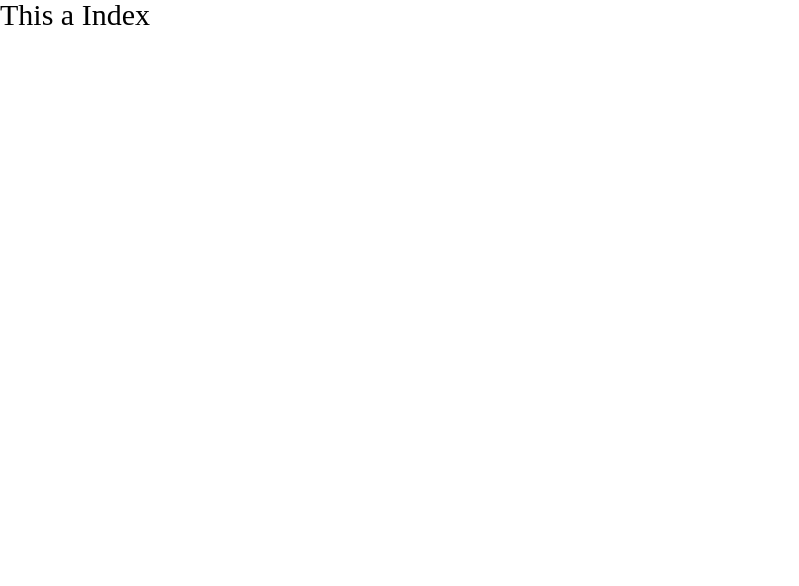
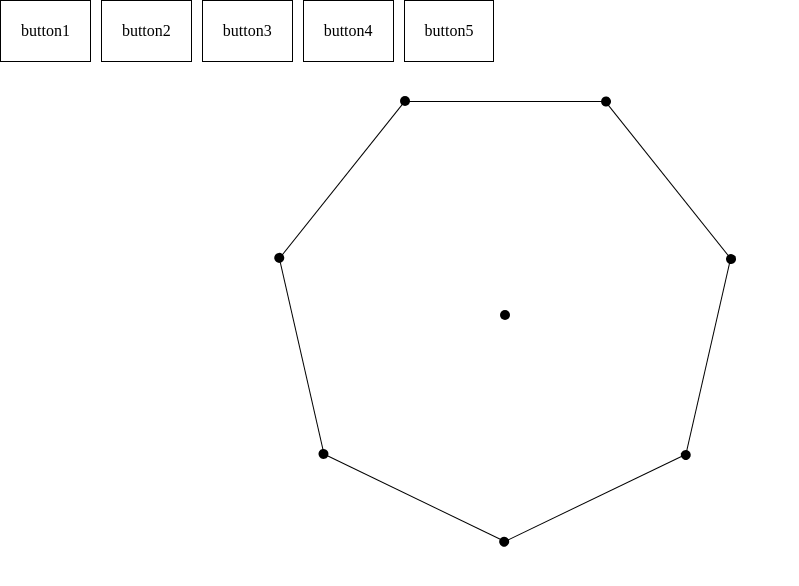
Before and after one commit to Chryseis/chrys-website-template, a website built with webpack: page template/index.html in a window 1280 px wide. Shown: the whole page, without its empty margins (0-799 px from the left). Built offline with nearby package versions, Linux system fonts and the light colour scheme.

Commit message:
website template

```diff
--- a/src/index/index.js
+++ b/src/index/index.js
@@ -4,10 +4,33 @@
 import './index.less';
 
 
-const a = () => {
-    console.log('haha')
-}
+$(function () {
+    $('#btn1').click(function () {
+        rotatePolygon(30);
+    })
 
-$('.header').click(() =>{
-    a();
-});
+    $('#btn2').click(function () {
+        rotatePolygon(60);
+    })
+
+    $('#btn3').click(function () {
+        rotatePolygon(90);
+    })
+
+    $('#btn4').click(function () {
+        rotatePolygon(120);
+    })
+
+    $('#btn5').click(function () {
+        rotatePolygon(150);
+    })
+
+    function rotatePolygon(deg) {
+        $('.wrapper').attr('style', `transform:rotate(${deg}deg)`);
+        $('.item').addClass('active');
+        $('.center-point').addClass('active');
+        $('.wrapper').on('transitionend', function () {
+            $(this).children('.item').removeClass('active')
+        })
+    }
+})
--- a/src/index/index.less
+++ b/src/index/index.less
@@ -1,5 +1,99 @@
 @import "../../common/css/reset.css";
 
-.header{
-  font-size: 30px;
+.wrapper {
+  position: absolute;
+  top: 300px;
+  left: 500px;
+  width: 10px;
+  height: 10px;
+  transition: all .3s ease-in;
+  transform-origin: center center;
+  transition-delay: .3s;
+  .item {
+    position: absolute;
+    left: -95px;
+    top: -199px;
+    width: 200px;
+    height: 209px;
+    transform-origin: 50% 100%;
+    &.active{
+      &:before{
+        transform: scaleX(0);
+      }
+    }
+    &:after {
+      position: absolute;
+      display: inline-block;
+      content: '';
+      width: 10px;
+      height: 10px;
+      border-radius: 50%;
+      background-color: #000;
+      top: -5px;
+      left: -5px;
+    }
+    &:before {
+      position: absolute;
+      display: inline-block;
+      content: '';
+      top: 0;
+      left: 0;
+      width: 100%;
+      height: 1px;
+      background-color: #000;
+      transition: all .3s ease-in;
+      transform: scaleX(1);
+      transform-origin: left 0;
+    }
+    &.one {
+      transform: rotate(0deg);
+      .center-point {
+        position: absolute;
+        transition: all .5s ease-in;
+        top: 100%;
+        left: 50%;
+        width: 10px;
+        height: 10px;
+        border-radius: 50%;
+        background-color: #000;
+        transform: translateX(-50%);
+        &.active{
+          top:-5px;
+          left:-5px;
+          transform: translateX(0);
+        }
+      }
+    }
+    &.two {
+      transform: rotate(-51.428deg);
+    }
+    &.three {
+      transform: rotate(-102.85deg);
+    }
+    &.four {
+      transform: rotate(-154.23deg);
+    }
+    &.five {
+      transform: rotate(-205.71deg);
+    }
+    &.six {
+      transform: rotate(-257.14deg);
+    }
+    &.seven {
+      transform: rotate(-308.57deg);
+    }
+  }
 }
+
+.button-group {
+  font-size: 0;
+  cursor: pointer;
+  .button {
+    display: inline-block;
+    margin-right: 10px;
+    padding: 20px;
+    border: 1px solid #000;
+    font-size: 16px;
+    line-height: 20px;
+  }
+}
--- a/template/index.html
+++ b/template/index.html
@@ -5,6 +5,23 @@
     <title>Title</title>
 </head>
 <body>
-<h1 class="header">This a Index</h1>
+<div class="wrapper">
+    <div class="item one">
+        <div class="center-point"></div>
+    </div>
+    <div class="item two"></div>
+    <div class="item three"></div>
+    <div class="item four"></div>
+    <div class="item five"></div>
+    <div class="item six"></div>
+    <div class="item seven"></div>
+</div>
+<div class="button-group">
+    <span class="button" id="btn1">button1</span>
+    <span class="button" id="btn2">button2</span>
+    <span class="button" id="btn3">button3</span>
+    <span class="button" id="btn4">button4</span>
+    <span class="button" id="btn5">button5</span>
+</div>
 </body>
 </html>
```
